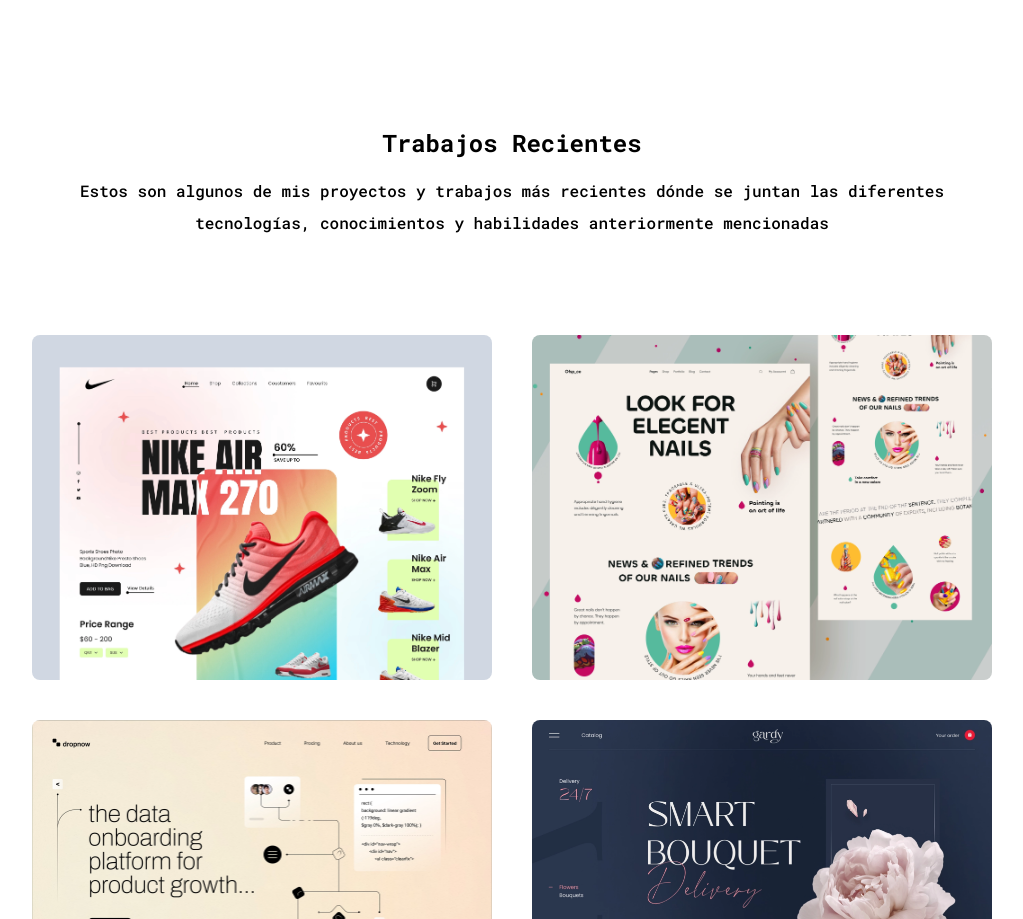
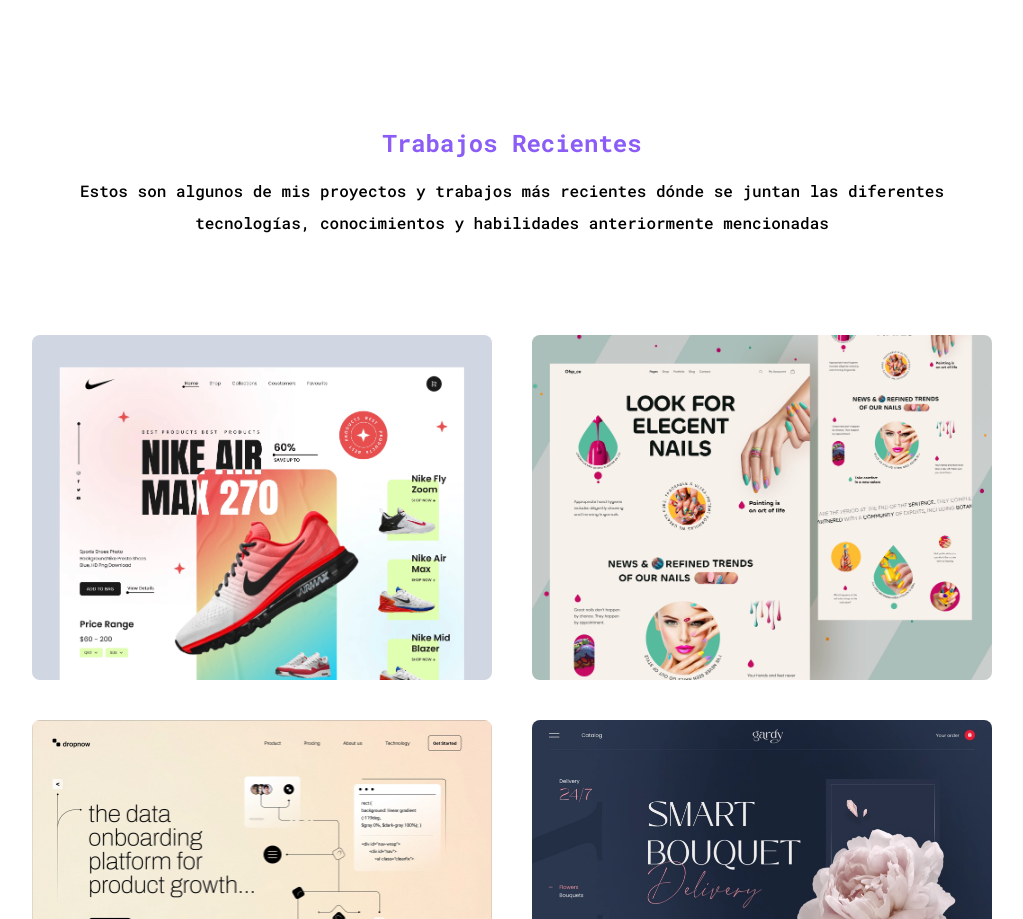
Before and after one commit to MarioGuTe/portafolio-next13, a Next.js app: page / in a window 1280 px wide. Shown: the part 2033-2952 px from the top of the page, without its empty margins (128-1151 px from the left). Built offline with nearby package versions, Linux system fonts and the light colour scheme.

Commit message:
update text-color

```diff
--- a/app/components/Portafolio.jsx
+++ b/app/components/Portafolio.jsx
@@ -11,8 +11,10 @@
   return (
     <section className=" pt-8 px-6 md:px-20 lg:px-40">
       <div className=" w-full text-center px-4 py-12 dark:text-white">
-        <h3 className=" text-2xl py-2 font-bold">Trabajos Recientes</h3>
-        <p className="text-md py-2 leading-8 font-medium">
+        <h3 className=" text-2xl py-2  text-violet-500 font-bold">
+          Trabajos Recientes
+        </h3>
+        <p className="text-md py-2 leading-8  font-medium">
           Estos son algunos de mis proyectos y trabajos más recientes dónde se
           juntan las diferentes tecnologías, conocimientos y habilidades
           anteriormente mencionadas
```
